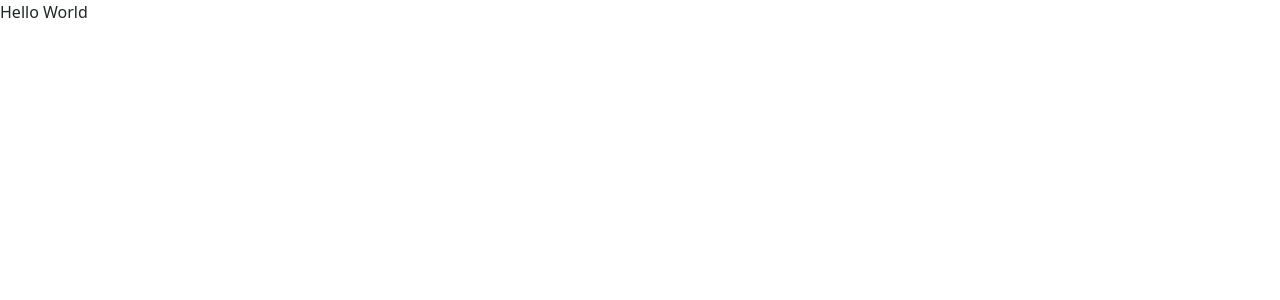
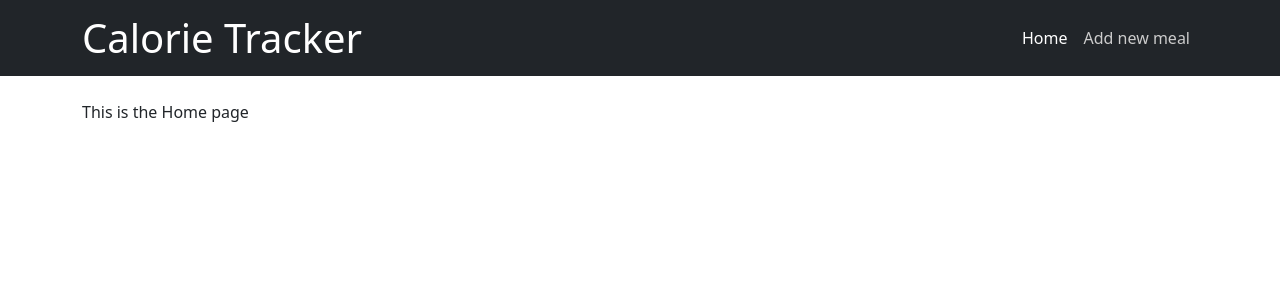
Before and after one commit to b-chomoev/hw-66, a React (Vite) app: page / in a window 1280 px wide. Shown: the top 300 px of the page. Built offline with nearby package versions, Linux system fonts and the light colour scheme.

Commit message:
ToolBar is done.

```diff
--- a/src/App.tsx
+++ b/src/App.tsx
@@ -1,7 +1,23 @@
+import ToolBar from './components/ToolBar/ToolBar';
+import { Route, Routes } from 'react-router-dom';
+import Home from './containers/Home/Home';
+import MealForm from './containers/MealForm/MealForm';
+
 const App = () => {
+
+
   return (
     <>
-      Hello World
+      <header>
+        <ToolBar />
+      </header>
+      <main className='container mt-4'>
+        <Routes>
+          <Route path='/' element={<Home />} />
+          <Route path='/new-meal' element={<MealForm />} />
+          <Route path='*' element={<h1>Not found</h1>} />
+        </Routes>
+      </main>
     </>
   );
 };
--- /dev/null
+++ b/src/components/ToolBar/ToolBar.css
@@ -0,0 +1,7 @@
+.navbar ul .nav-link {
+  color: #ccc;
+}
+
+.navbar ul .nav-link.active {
+  color: white;
+}
--- /dev/null
+++ b/src/components/ToolBar/ToolBar.tsx
@@ -0,0 +1,29 @@
+import { NavLink } from 'react-router-dom';
+import './ToolBar.css';
+
+const ToolBar = () => {
+  return (
+    <>
+      <nav className='navbar navbar-expand-lg bg-dark'>
+        <div className='container'>
+          <NavLink to='/' className='text-decoration-none'>
+            <span className='navbar-brand mb-0 text-white fs-1'>Calorie Tracker</span>
+          </NavLink>
+
+          <div className='ms-auto'>
+            <ul className='navbar-nav'>
+              <li className='nav-item'>
+                <NavLink className='nav-link' to='/'>Home</NavLink>
+              </li>
+              <li className='nav-item'>
+                <NavLink className='nav-link' to='/new-meal'>Add new meal</NavLink>
+              </li>
+            </ul>
+          </div>
+        </div>
+      </nav>
+    </>
+  );
+};
+
+export default ToolBar;
--- /dev/null
+++ b/src/containers/Home/Home.tsx
@@ -0,0 +1,10 @@
+
+const Home = () => {
+  return (
+    <div>
+      This is the Home page
+    </div>
+  );
+};
+
+export default Home;
--- /dev/null
+++ b/src/containers/MealForm/MealForm.tsx
@@ -0,0 +1,10 @@
+
+const MealForm = () => {
+  return (
+    <div>
+      This is the MealForm page
+    </div>
+  );
+};
+
+export default MealForm;
```
Also changed, not shown: eslint.config.js (+5 -5 lines), vite.config.ts (+3 -4 lines).
